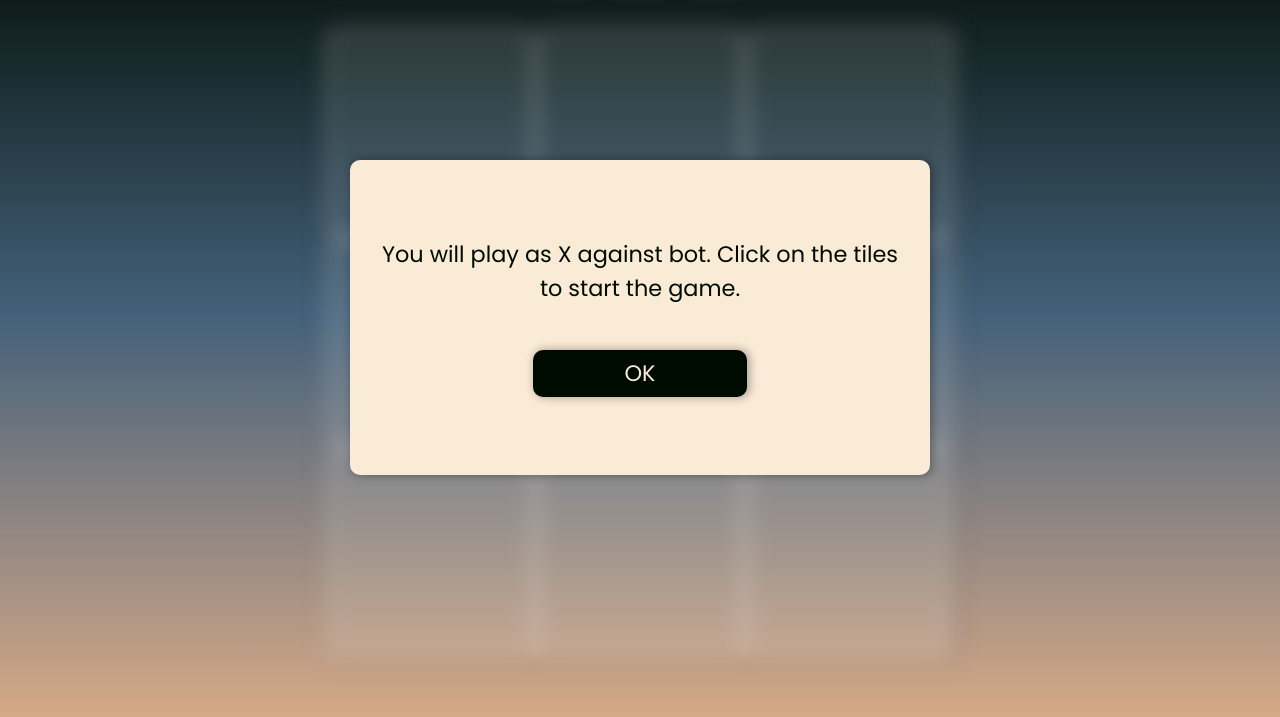
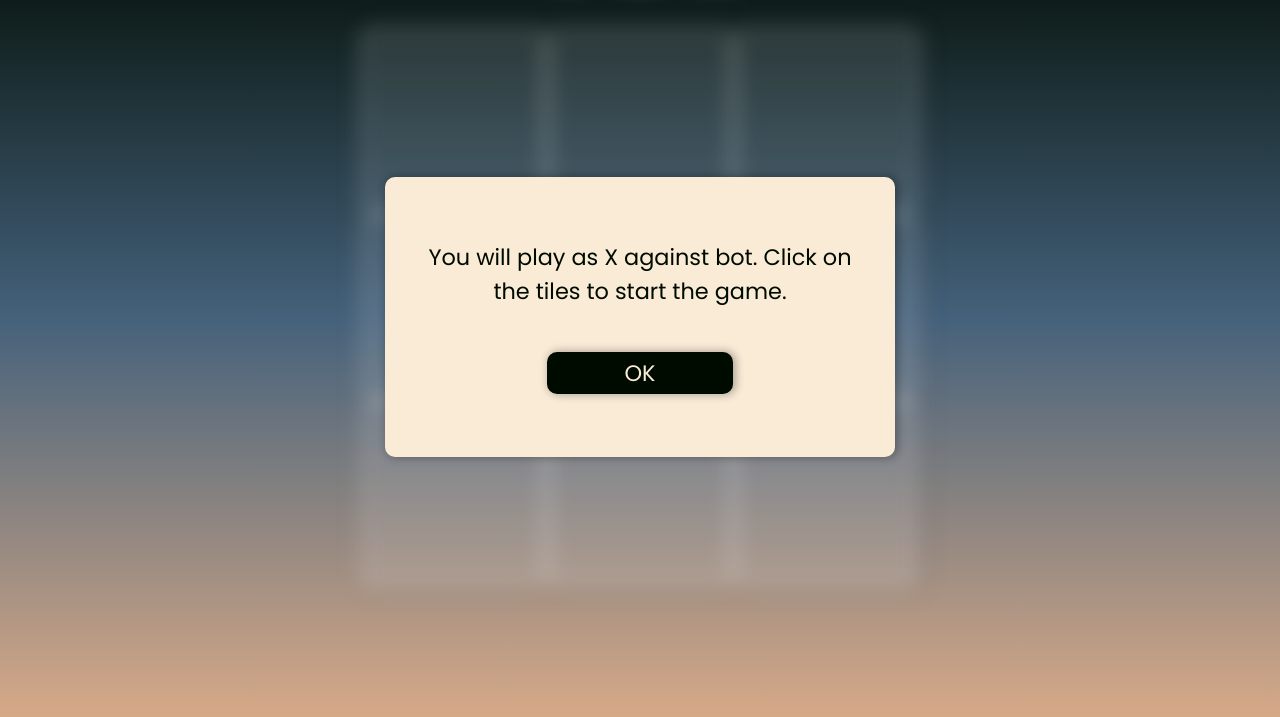
Before and after one commit to iyanmokhdzir/Tic-Tac-Toe, a plain HTML site: page index.html in a window 1280 px wide. Shown: the part 83-800 px from the top of the page. Drawn offline with Linux system fonts and the light colour scheme.

Commit message:
fixed board height to support ipad horizontal view

```diff
--- a/style.css
+++ b/style.css
@@ -1,5 +1,5 @@
 :root {
-    --board-height: calc(100vmin - 170px);
+    --board-height: calc(70vmin);
     --board-width: var(--board-height);
     --grid-height: calc((var(--board-height) - 10px) / 3);
     --grid-width: var(--grid-height);
```
